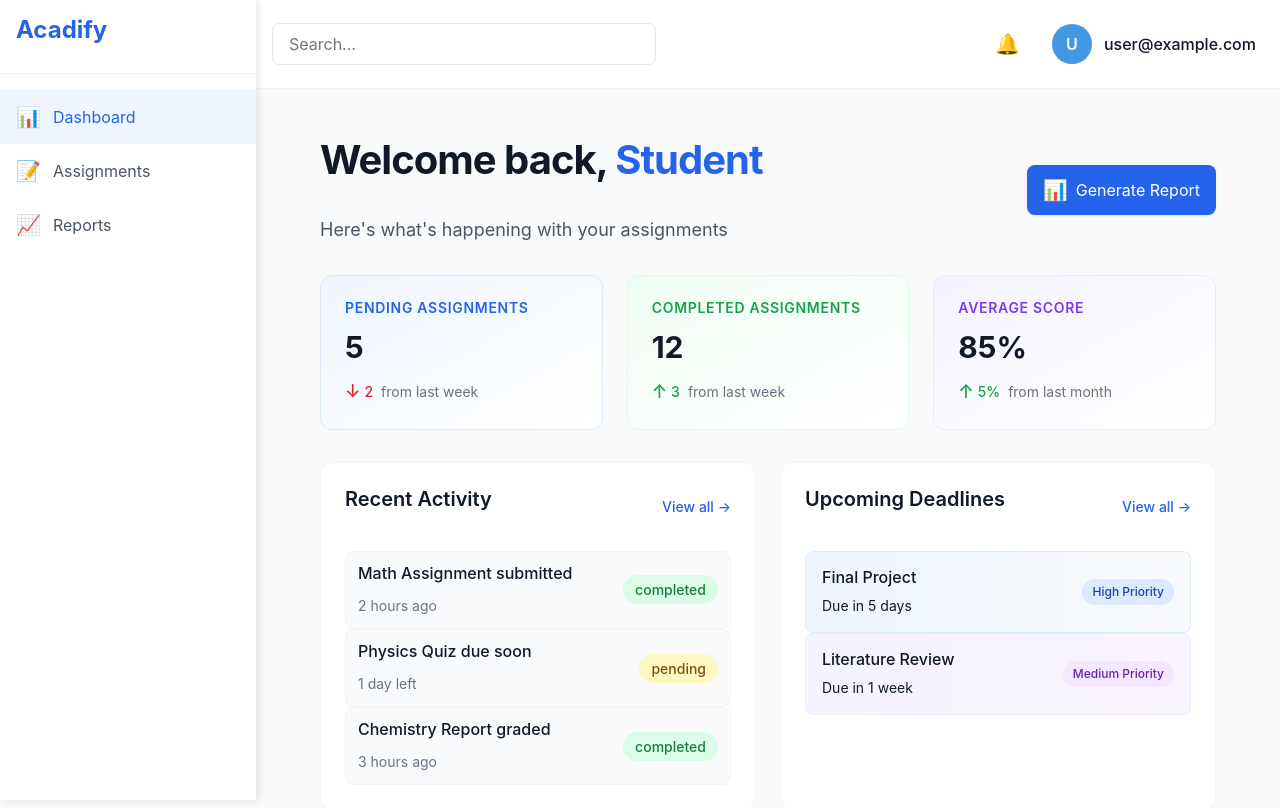
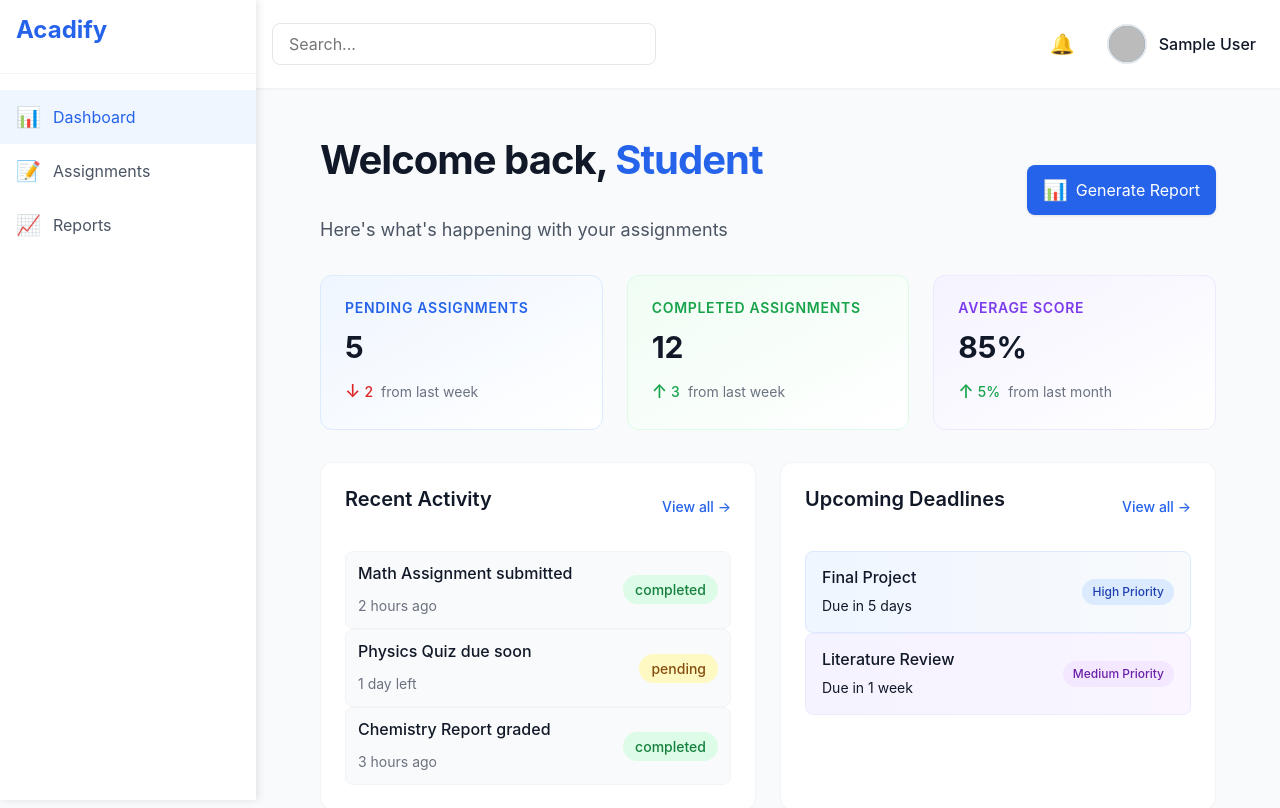
Before and after one commit to Prasadmali1311/Acadify, a React (Vite) app: page / in a window 1280 px wide. Shown: the top 808 px of the page. Built offline with nearby package versions, Linux system fonts and the light colour scheme; no server answers; the database is empty; sample sign-in values are in the browser's storage.

Commit message:
Feat: Profile photo gets added from goolgle account

```diff
--- a/src/components/Header.css
+++ b/src/components/Header.css
@@ -214,3 +214,13 @@
 .logout-button:hover {
   background-color: #fee2e2;
 }
+
+.avatar.profile-photo {
+  object-fit: cover;
+  border: 2px solid #e5e7eb;
+}
+
+.profile-avatar.profile-photo {
+  object-fit: cover;
+  border: 2px solid #e5e7eb;
+}
--- a/src/components/Header.jsx
+++ b/src/components/Header.jsx
@@ -60,8 +60,39 @@ const Header = () => {
       return `${currentUser.profile.firstName} ${currentUser.profile.lastName}`;
     }
 
+    // If we have a display name from Google
+    if (currentUser.profile && currentUser.profile.displayName) {
+      return currentUser.profile.displayName;
+    }
+
+    // If we have a display name directly on the user object
+    if (currentUser.displayName) {
+      return currentUser.displayName;
+    }
+
     // Fallback to email
     return currentUser.email || 'User';
+  };
+
+  // Check if user has a profile photo
+  const hasProfilePhoto = () => {
+    // Debug logs
+    console.log('Current User:', currentUser);
+    console.log('Photo URL (direct):', currentUser?.photoURL);
+    console.log('Photo URL (profile):', currentUser?.profile?.photoURL);
+
+    // Check both possible locations for the photo URL
+    const hasPhoto = currentUser?.photoURL || currentUser?.profile?.photoURL ? true : false;
+    console.log('Has profile photo:', hasPhoto);
+    return hasPhoto;
+  };
+
+  // Get profile photo URL
+  const getProfilePhotoUrl = () => {
+    // Try to get the photo URL from both possible locations
+    const photoUrl = currentUser?.photoURL || currentUser?.profile?.photoURL || '';
+    console.log('Using photo URL:', photoUrl);
+    return photoUrl;
   };
 
   return (
@@ -82,18 +113,36 @@ const Header = () => {
             className="user-profile"
             onClick={() => setIsProfileMenuOpen(!isProfileMenuOpen)}
           >
+            {hasProfilePhoto() ? (
+              <img
+                src={getProfilePhotoUrl()}
+                alt="Profile"
+                className="avatar profile-photo"
+                referrerPolicy="no-referrer"
+              />
+            ) : (
               <div className="avatar">
                 {getUserInitials()}
               </div>
+            )}
             <span className="username">{getUserDisplayName()}</span>
           </div>
 
           {isProfileMenuOpen && (
             <div className="profile-dropdown">
               <div className="profile-header">
+                {hasProfilePhoto() ? (
+                  <img
+                    src={getProfilePhotoUrl()}
+                    alt="Profile"
+                    className="profile-avatar profile-photo"
+                    referrerPolicy="no-referrer"
+                  />
+                ) : (
                   <div className="profile-avatar">
                     {getUserInitials()}
                   </div>
+                )}
                 <div className="profile-info">
                   <div className="profile-name">{getUserDisplayName()}</div>
                   <div className="profile-email">{currentUser?.email}</div>
--- a/src/contexts/AuthContext.jsx
+++ b/src/contexts/AuthContext.jsx
@@ -7,7 +7,7 @@ import {
   GoogleAuthProvider,
   signInWithPopup
 } from 'firebase/auth';
-import { doc, setDoc, getDoc } from 'firebase/firestore';
+import { doc, setDoc, getDoc, updateDoc } from 'firebase/firestore';
 import { auth, db } from '../firebase/config';
 
 const AuthContext = createContext();
@@ -51,18 +51,36 @@ export function AuthProvider({ children }) {
     const result = await signInWithPopup(auth, provider);
     const user = result.user;
 
+    console.log('Google user data:', user);
+    console.log('Google photo URL:', user.photoURL);
+
     // Check if user document exists
     const userDoc = await getDoc(doc(db, 'users', user.uid));
 
     if (!userDoc.exists()) {
+      // Extract first and last name from Google display name
+      const displayNameParts = user.displayName ? user.displayName.split(' ') : ['', ''];
+      const firstName = displayNameParts[0] || '';
+      const lastName = displayNameParts.slice(1).join(' ') || '';
+
       // Create user document if it doesn't exist
       await setDoc(doc(db, 'users', user.uid), {
         email: user.email,
-        firstName: user.displayName ? user.displayName.split(' ')[0] : '',
-        lastName: user.displayName ? user.displayName.split(' ').slice(1).join(' ') : '',
+        firstName: firstName,
+        lastName: lastName,
+        displayName: user.displayName || '',
+        photoURL: user.photoURL || '',
         role: 'student', // Default role
         createdAt: new Date().toISOString()
       });
+    } else {
+      // Update existing user with Google data if needed
+      const userData = userDoc.data();
+      if (!userData.photoURL && user.photoURL) {
+        await updateDoc(doc(db, 'users', user.uid), {
+          photoURL: user.photoURL
+        });
+      }
     }
 
     return user;
@@ -101,10 +119,31 @@ export function AuthProvider({ children }) {
   useEffect(() => {
     const unsubscribe = onAuthStateChanged(auth, async (user) => {
       if (user) {
+        console.log('Auth state changed - User:', user);
+        console.log('User photo URL:', user.photoURL);
+
         const role = await getUserRole(user.uid);
         const profile = await getUserProfile(user.uid);
+
+        console.log('User profile from Firestore:', profile);
+
+        // Create a user object with all available data
+        const userWithProfile = {
+          ...user,
+          role,
+          profile: profile || {
+            // Include Google profile data if available
+            displayName: user.displayName || '',
+            photoURL: user.photoURL || '',
+            email: user.email || ''
+          }
+        };
+
+        console.log('Final user object:', userWithProfile);
+        console.log('Final photo URL:', userWithProfile.photoURL || userWithProfile.profile?.photoURL);
+
         setUserRole(role);
-        setCurrentUser({ ...user, role, profile });
+        setCurrentUser(userWithProfile);
       } else {
         setCurrentUser(null);
         setUserRole(null);
--- a/src/pages/Login.jsx
+++ b/src/pages/Login.jsx
@@ -30,7 +30,7 @@ const Login = () => {
       setError('');
       setLoading(true);
       await loginWithGoogle();
-      navigate('/dashboard');
+      navigate(from, { replace: true });
     } catch (error) {
       setError('Failed to sign in with Google.');
     } finally {
--- a/src/pages/Signup.jsx
+++ b/src/pages/Signup.jsx
@@ -47,7 +47,8 @@ const Signup = () => {
       setError('');
       setLoading(true);
       await loginWithGoogle();
-      navigate('/dashboard');
+      // navigate('/dashboard');
+      navigate(from, { replace: true });
     } catch (error) {
       setError('Failed to sign in with Google.');
     } finally {
```
Lines whose indentation alone changed are shown as unchanged.
